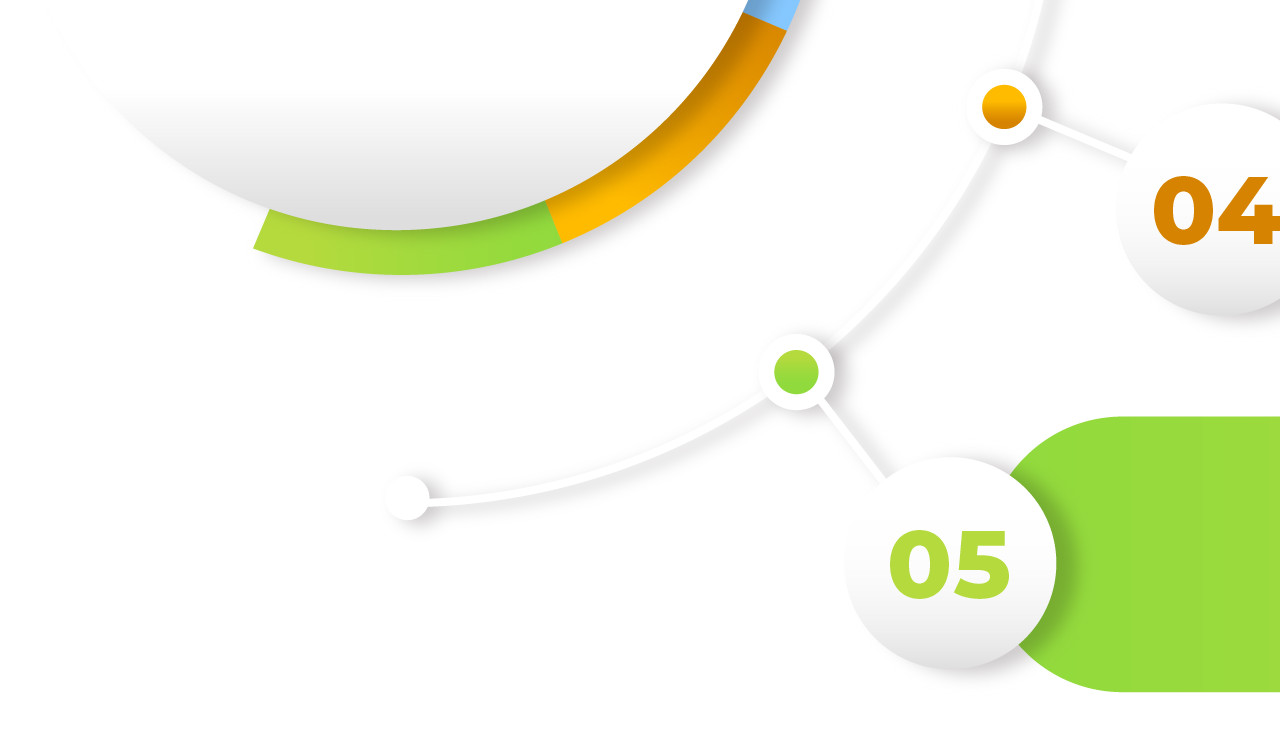
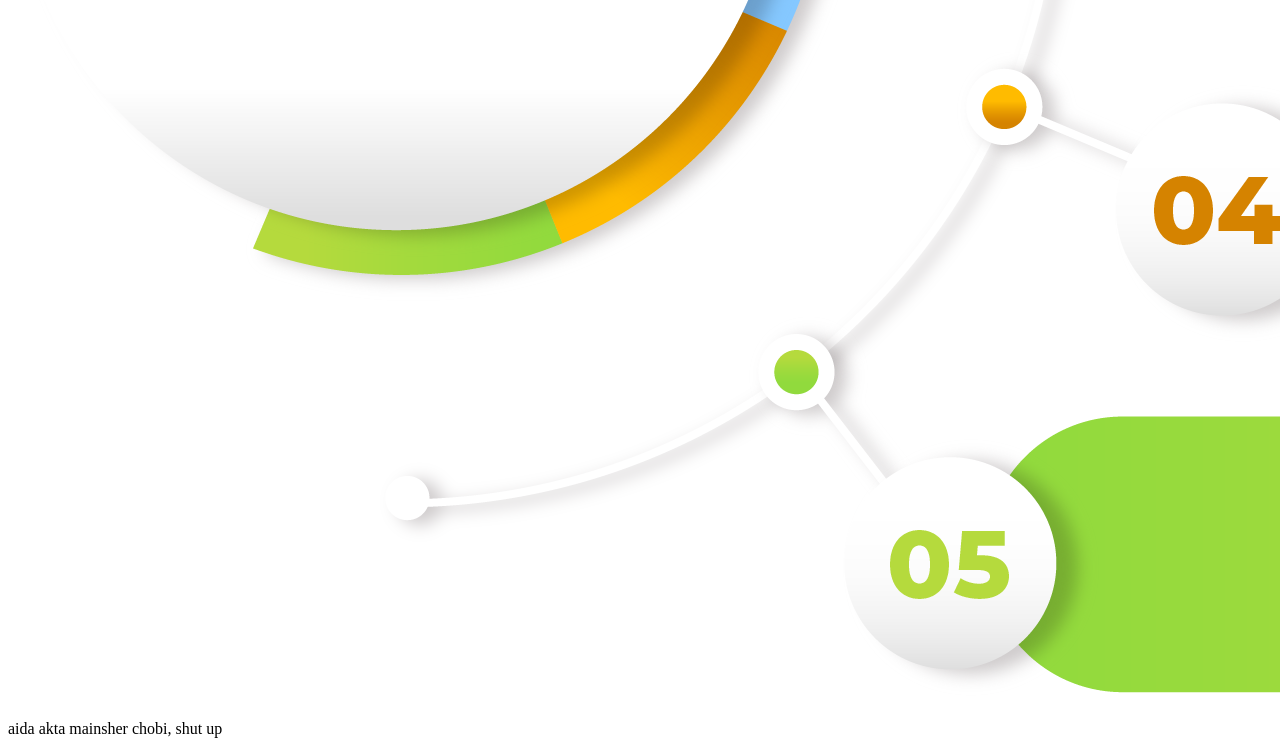
Before and after one commit to zkDhruba/my-first-repo, a plain HTML site: page index.html in a window 1280 px wide. Shown: the part 1113-1867 px from the top of the page. Before the commit the page ends 1825 px from the top, so only its background shows below. Drawn offline with Linux system fonts and the light colour scheme.

Commit message:
mainsher chobi

```diff
--- a/index.html
+++ b/index.html
@@ -11,5 +11,6 @@
     <h1>Ale ale o</h1>
     <p>pom pom dom dom</p>
     <img src="Images\Advantages.png">
+    <p>aida akta mainsher chobi, shut up</p>
 </body>
 </html>
```
